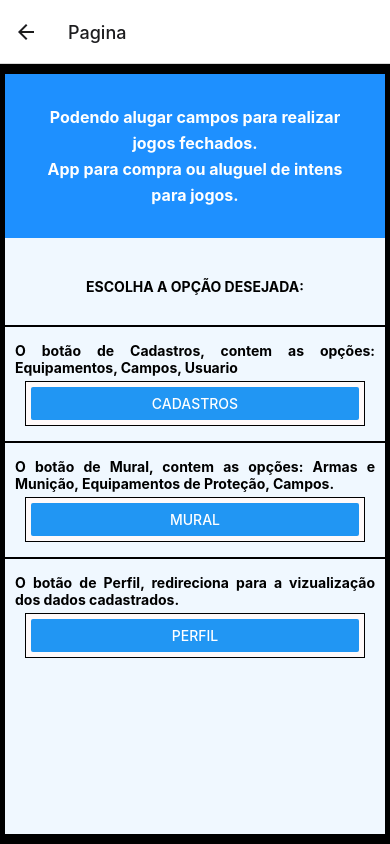
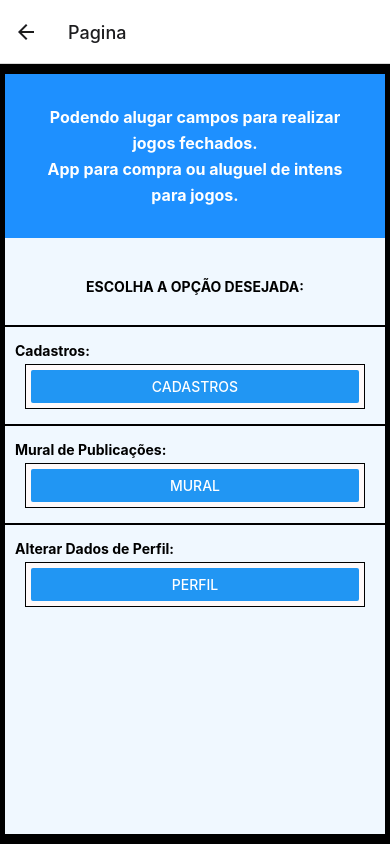
Before and after one commit to Vini-Vini-Vish/Airsoft, a React Native app: screen /Pagina in a window 390 px wide. Built offline with nearby package versions, Linux system fonts and the light colour scheme.

Commit message:
Update pagina.js

```diff
--- a/src/inicio/pagina.js
+++ b/src/inicio/pagina.js
@@ -23,7 +23,7 @@ export default function PaginaPrincipal ({navigation }) {
           <View style = {styles.textCorpo}>
 
             <View style = {styles.boxTextComun}>
-              <Text style = {styles.textComunm}>O botão de Cadastros, contem as opções: Equipamentos, Campos, Usuario</Text>
+              <Text style = {styles.textComunm}>Cadastros:</Text>
               <View style = {styles.textButaoComun}>
                 <Button
                   title = 'Cadastros'
@@ -33,7 +33,7 @@ export default function PaginaPrincipal ({navigation }) {
             </View>
 
             <View style = {styles.boxTextComun}>
-              <Text style = {styles.textComunm}>O botão de Mural, contem as opções: Armas e Munição, Equipamentos de Proteção, Campos.</Text>
+              <Text style = {styles.textComunm}>Mural de Publicações:</Text>
               <View style = {styles.textButaoComun}>
                 <Button
                   title = 'Mural'
@@ -43,7 +43,7 @@ export default function PaginaPrincipal ({navigation }) {
             </View>
 
             <View style = {styles.boxTextComun}>
-              <Text style = {styles.textComunm}>O botão de Perfil, redireciona para a vizualização dos dados cadastrados.</Text>
+              <Text style = {styles.textComunm}>Alterar Dados de Perfil:</Text>
               <View style = {styles.textButaoComun}>
                 <Button
                   title = 'Perfil'
```
